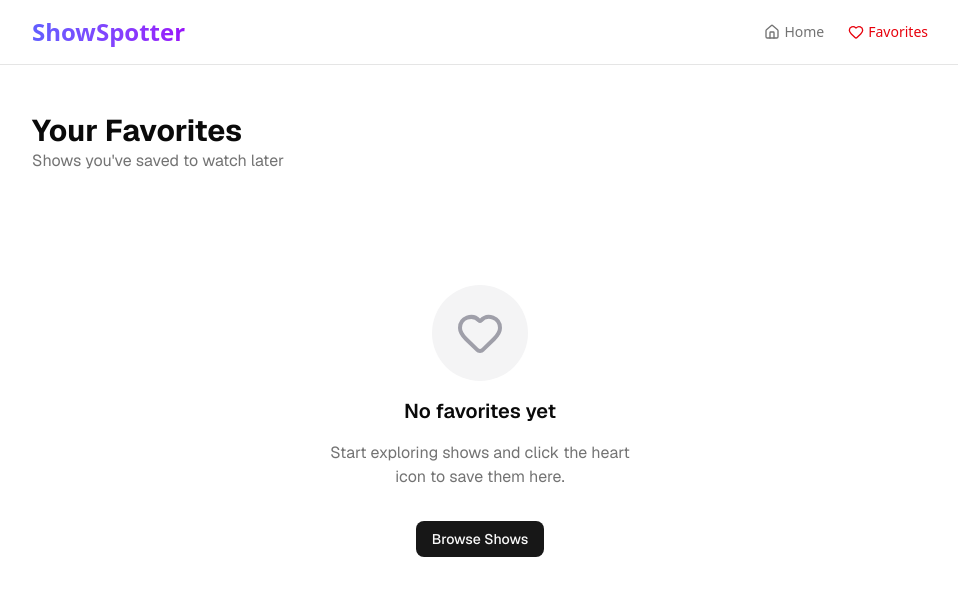
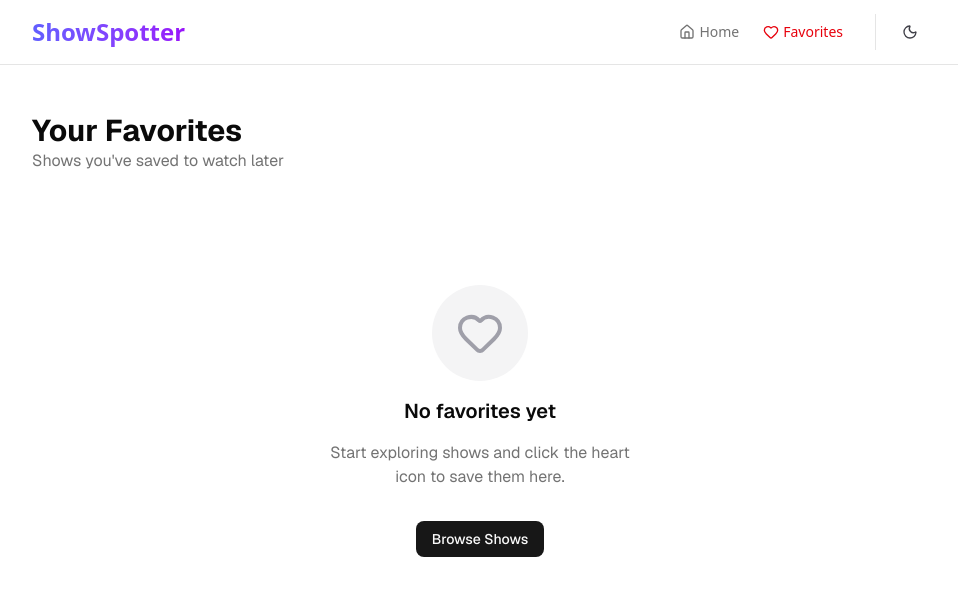
Before and after one commit to ranguloengineer27/tv-show, a Next.js app: page /favorites in a window 1280 px wide. Shown: the top 596 px of the page, without its empty margins (160-1118 px from the left). Built offline with nearby package versions, Linux system fonts and the light colour scheme.

Commit message:
feat: add theme switching

```diff
--- a/app/show/[id]/page.tsx
+++ b/app/show/[id]/page.tsx
@@ -2,7 +2,7 @@
 
 import Image from "next/image";
 import { StarIcon, HeartIcon } from "lucide-react";
-import { Card, CardContent, CardHeader, CardTitle } from "@/ui/components/baseComponents/Card/Card";
+import { CardContent, CardHeader, CardTitle } from "@/ui/components/baseComponents/Card/Card";
 import { Button } from "@/ui/components/baseComponents/Button/Button";
 import { useShow } from "@/ui/hooks/useShow";
 import { use } from "react";
@@ -33,9 +33,7 @@ export default function ShowPage({ params }: { params: Promise<{ id: string }> }
     if (isLoading) {
         return (
             <div className="container mx-auto py-8 px-4">
-                <Card className="overflow-hidden">
-                    <ShowSkeleton variant="details" />
-                </Card>
+                <ShowSkeleton variant="details" />
             </div>
         );
     }
--- a/package.json
+++ b/package.json
@@ -17,6 +17,7 @@
     "clsx": "^2.1.1",
     "lucide-react": "^0.562.0",
     "next": "16.1.1",
+    "next-themes": "^0.4.6",
     "react": "19.2.3",
     "react-dom": "19.2.3",
     "tailwind-merge": "^3.4.0",
--- a/ui/components/Header/Header.tsx
+++ b/ui/components/Header/Header.tsx
@@ -4,6 +4,7 @@ import Link from "next/link";
 import { HeartIcon, HomeIcon } from "lucide-react";
 import { usePathname } from "next/navigation";
 import { cn } from "@/lib/utils";
+import { ThemeToggle } from "../ThemeToggle/ThemeToggle";
 
 export function Header() {
     const pathname = usePathname();
@@ -39,6 +40,9 @@ export function Header() {
                         <HeartIcon className="h-4 w-4" />
                         <span>Favorites</span>
                     </Link>
+                    <div className="ml-2 border-l pl-4 dark:border-zinc-800">
+                        <ThemeToggle />
+                    </div>
                 </nav>
             </div>
         </header>
--- a/ui/components/Providers/Providers.tsx
+++ b/ui/components/Providers/Providers.tsx
@@ -1,12 +1,17 @@
 "use client";
 
 import { QueryClient, QueryClientProvider } from "@tanstack/react-query";
+import { ThemeProvider } from "next-themes";
 import { useState } from "react";
 
 export default function Providers({ children }: { children: React.ReactNode }) {
     const [queryClient] = useState(() => new QueryClient());
 
     return (
-        <QueryClientProvider client={queryClient}>{children}</QueryClientProvider>
+        <QueryClientProvider client={queryClient}>
+            <ThemeProvider attribute="class" defaultTheme="system" enableSystem>
+                {children}
+            </ThemeProvider>
+        </QueryClientProvider>
     );
 }
--- /dev/null
+++ b/ui/components/ThemeToggle/ThemeToggle.tsx
@@ -0,0 +1,40 @@
+"use client";
+
+import { useTheme } from "next-themes";
+import { useEffect, useState } from "react";
+import { MoonIcon, SunIcon } from "lucide-react";
+import { Button } from "../baseComponents/Button/Button";
+
+export function ThemeToggle() {
+    const { theme, setTheme } = useTheme();
+    const [mounted, setMounted] = useState(false);
+
+    // Avoid hydration mismatch by only rendering after mount
+    useEffect(() => {
+        setMounted(true);
+    }, []);
+
+    if (!mounted) {
+        return (
+            <Button variant="ghost" size="icon" className="w-9 h-9">
+                <div className="h-4 w-4" />
+            </Button>
+        );
+    }
+
+    return (
+        <Button
+            variant="ghost"
+            size="icon"
+            onClick={() => setTheme(theme === "dark" ? "light" : "dark")}
+            className="w-9 h-9 rounded-full transition-colors hover:bg-zinc-100 dark:hover:bg-zinc-800"
+            aria-label="Toggle theme"
+        >
+            {theme === "dark" ? (
+                <SunIcon className="h-4 w-4 text-yellow-500 transition-all" />
+            ) : (
+                <MoonIcon className="h-4 w-4 text-zinc-700 transition-all" />
+            )}
+        </Button>
+    );
+}
```
Also changed, not shown: 1 other file (tests, documents, lock files or other folders).
